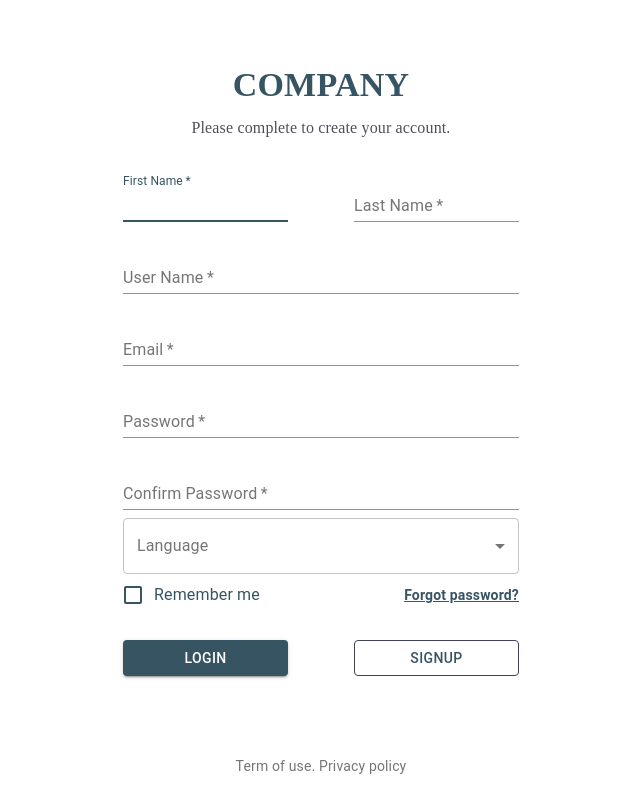
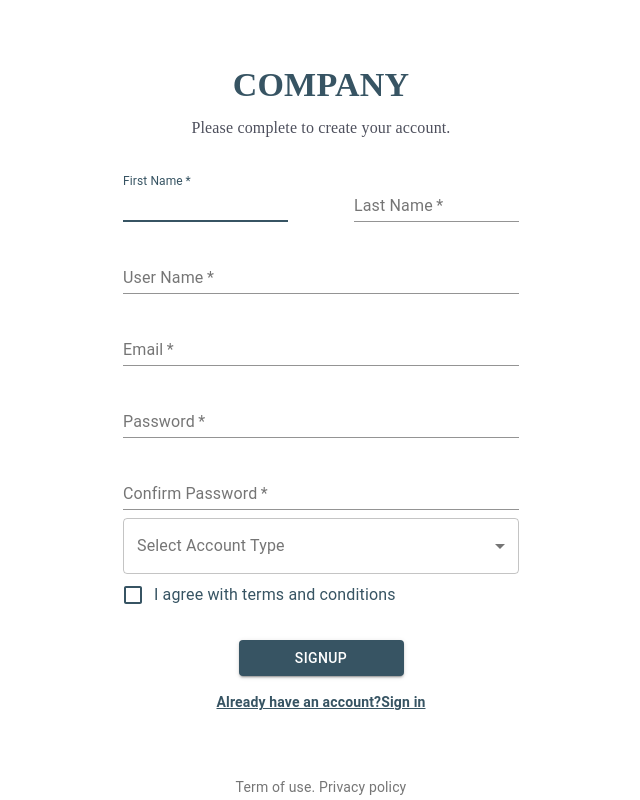
Before and after one commit to idea2life/proejct-management-react, a React (Create React App) app: page /signup in a window 1280 px wide. Shown: the whole page, without its empty margins (319-959 px from the left). Built offline with nearby package versions, Linux system fonts and the light colour scheme.

Commit message:
some update

```diff
--- a/src/components/signupform/index.js
+++ b/src/components/signupform/index.js
@@ -171,7 +171,7 @@ export default function SignInForm() {
 
           <FormControl variant="outlined" fullWidth>
             <InputLabel htmlFor="outlined-lang-simple">
-              Language
+              Select Account Type
             </InputLabel>
             <Select
               input={<OutlinedInput name="language" id="outlined-lang-simple" />}
@@ -180,21 +180,13 @@ export default function SignInForm() {
               <MenuItem value={1}>type2</MenuItem>
             </Select>
           </FormControl>
-
-          <Grid container justify="space-between" alignItems="center">
-            <Grid item>
-              <FormControlLabel
-                control={<Checkbox value="remember" style={{ color: mainColor }} />}
-                label="Remember me"
-              />
-            </Grid>
-            <Grid item>
-              <Link href="#" variant="body2" style={{ color: mainColor }}>
-                Forgot password?
-              </Link>
-            </Grid>
+          <Grid item>
+            <FormControlLabel
+              control={<Checkbox value="agree" style={{ color: mainColor }} />}
+              label="I agree with terms and conditions"
+            />
           </Grid>
-          <Grid container justify="space-between" alignItems="center">
+          <Grid container justify="center" alignItems="center">
             <Grid item xs = {5} spacing = {5}>
               <Button
                 type="button"
@@ -203,22 +195,15 @@ export default function SignInForm() {
                 color="primary"
                 className={classes.loginBtn}
               >
-                LogIn
-              </Button>
-            </Grid>
-            <Grid item xs = {5} spacing = {5}>
-              <Button
-                type="button"
-                fullWidth
-                variant="outlined"
-                color="primary"
-                className={classes.signupBtn}
-              >
-                <Link to="/signup" style = {{ color: mainColor, borderColor: mainColor, textDecoration: 'none' }} >signup</Link>
+                Signup
               </Button>
             </Grid>
           </Grid>
-
+          <Grid container justify="center" alignItems="center">
+            <Link href="#" variant="body2" style={{ color: mainColor }}>
+              Already have an account?Sign in
+            </Link>
+          </Grid>
         </form>
       </div>
       <Box mt={8}>
```
